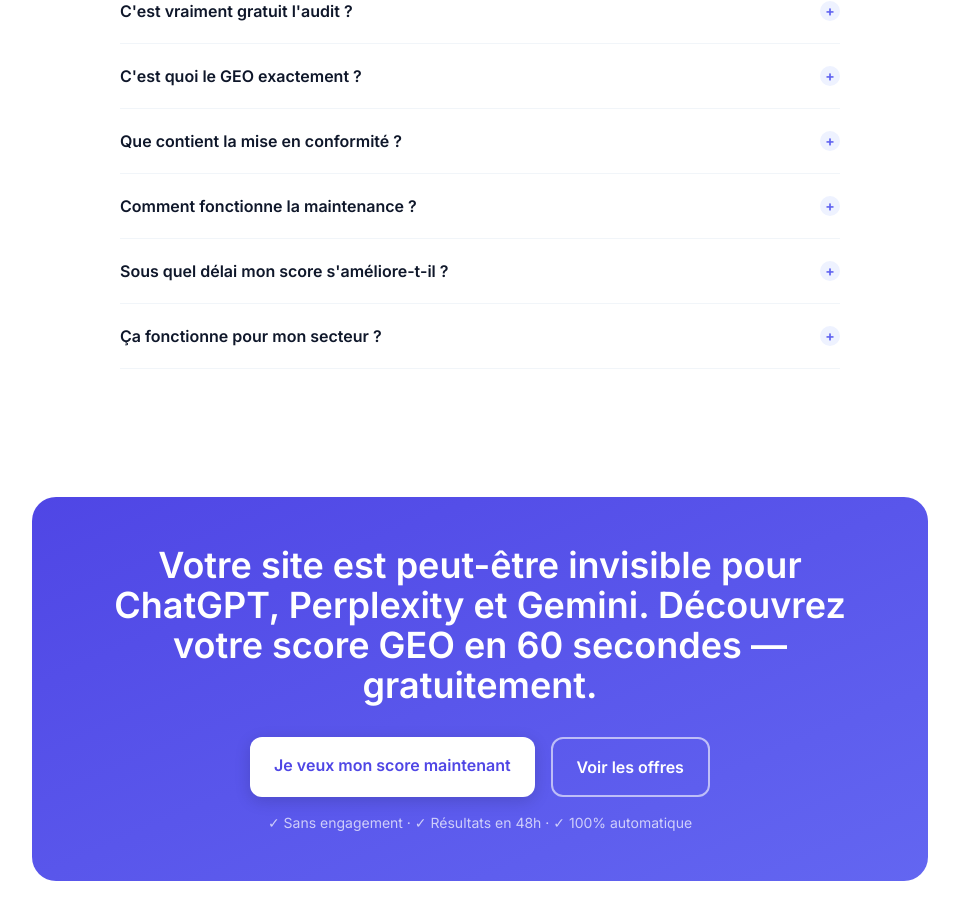
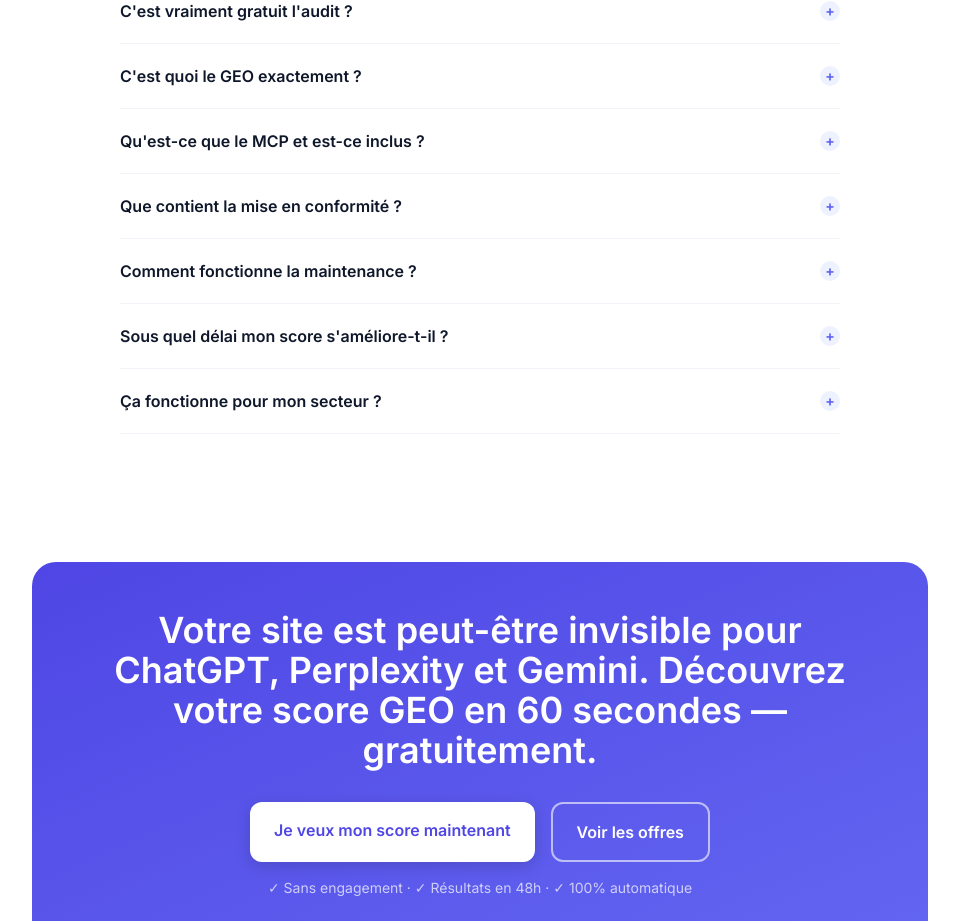
Before and after one commit to Kolkane/MCP-Audit, a Next.js app: page / in a window 1280 px wide. Shown: the part 5200-6121 px from the top of the page, without its empty margins (160-1119 px from the left). Built offline with nearby package versions, Linux system fonts and the light colour scheme; no server answers.

Commit message:
FAQ ajout question MCP

```diff
--- a/app/page.tsx
+++ b/app/page.tsx
@@ -112,6 +112,10 @@ const faq = [
   {
     question: "C'est quoi le GEO exactement ?",
     answer: "Le GEO (Generative Engine Optimization) est l'équivalent du SEO pour les IA génératives. Là où le SEO vous positionne sur Google, le GEO vous rend visible et citable dans les réponses de ChatGPT, Perplexity et Gemini. En 2025, ces moteurs représentent une part croissante des recherches — et la majorité des sites français ne sont pas optimisés pour eux."
+  },
+  {
+    question: "Qu'est-ce que le MCP et est-ce inclus ?",
+    answer: "Le MCP (Model Context Protocol) est le protocole développé par Anthropic qui permet aux agents IA de dialoguer directement avec votre site pour en extraire les informations en temps réel. C'est le standard technique de demain — là où schema.org structure vos données pour être lues, le MCP les rend interrogeables à la demande par les agents IA. Son implémentation est incluse dans toutes nos offres d'activation."
   },
   {
     question: "Que contient la mise en conformité ?",
```
